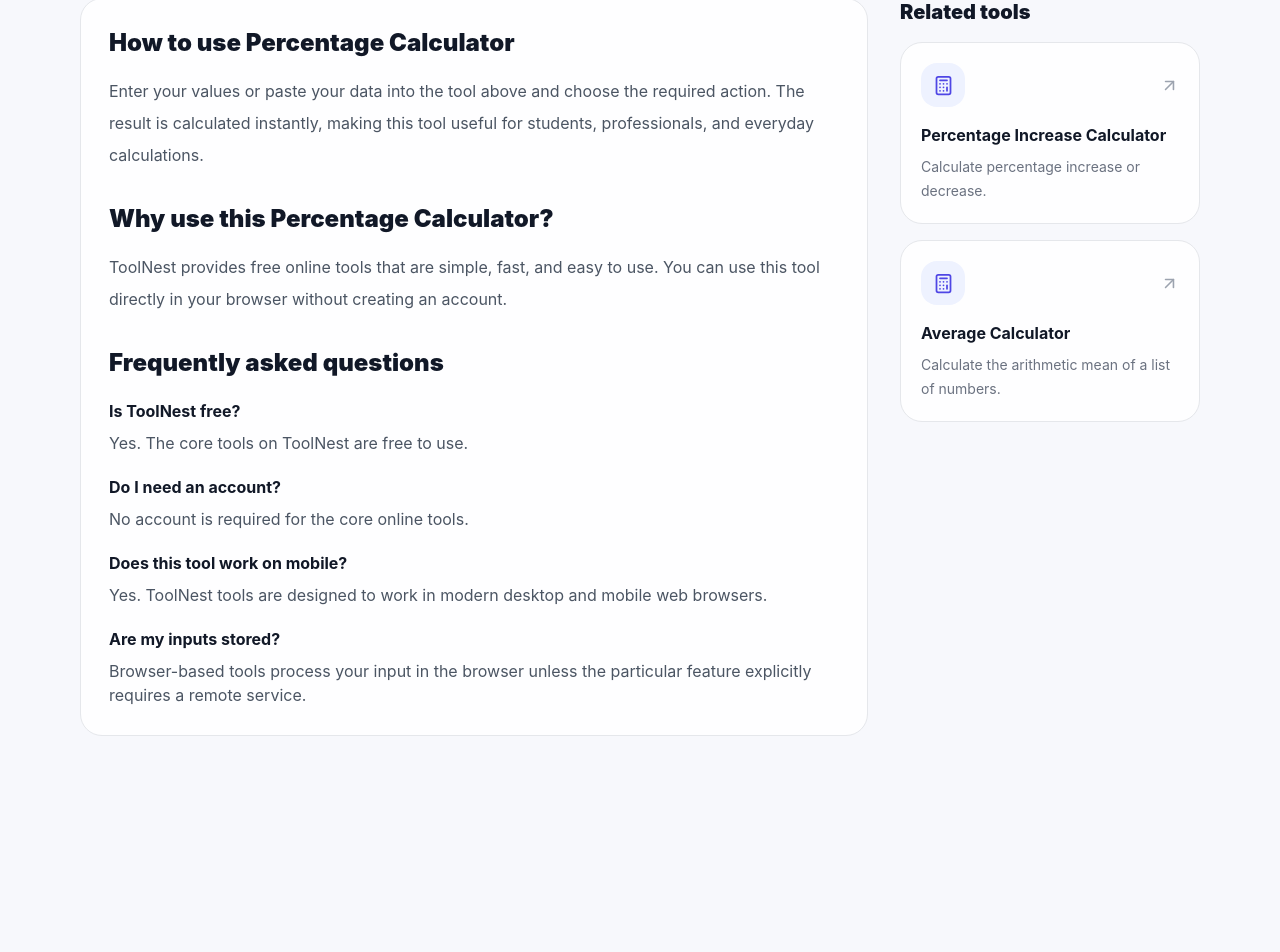
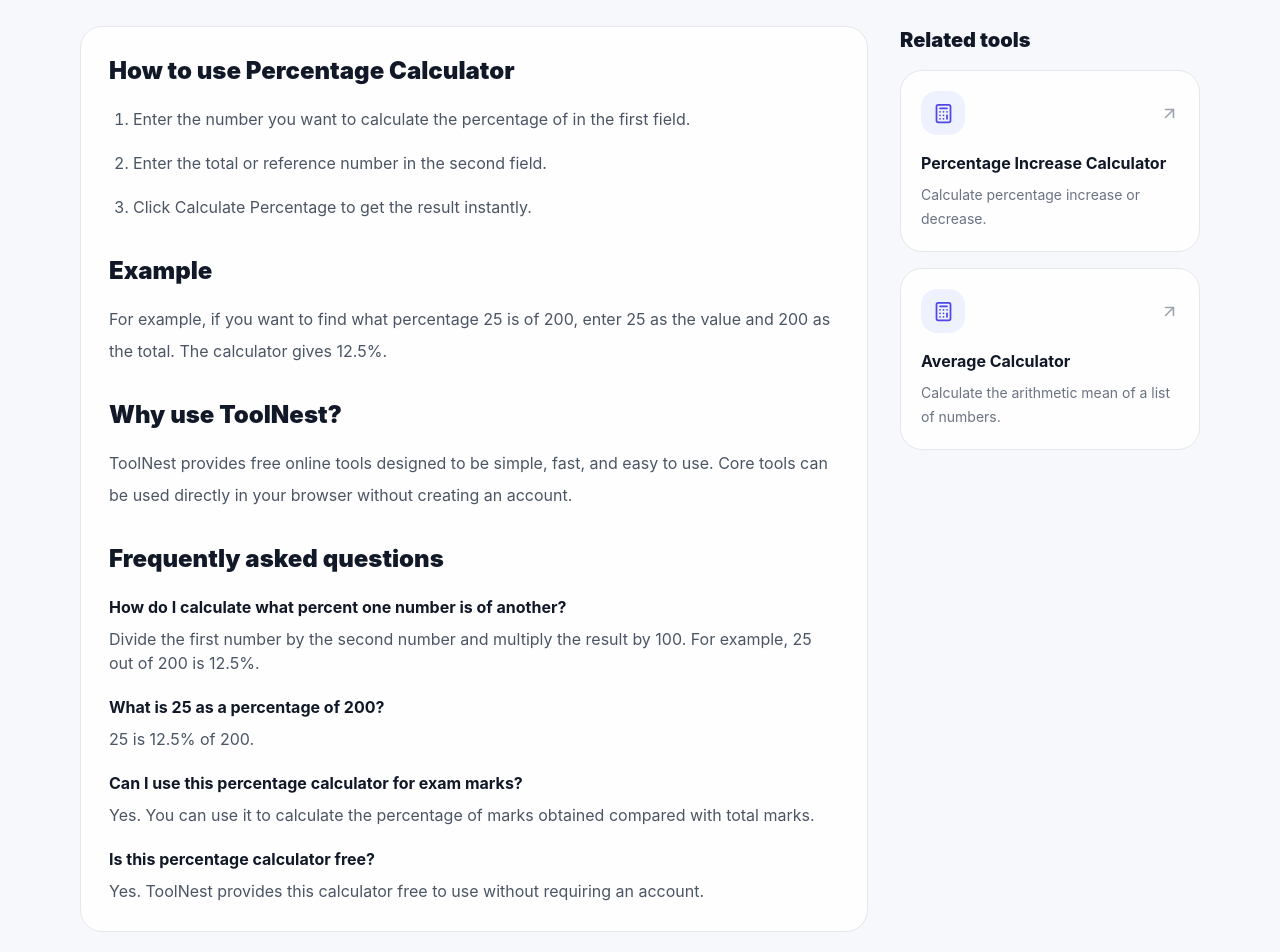
Before and after one commit to shaan9262657315-sketch/ToolNest, a Next.js app: page /tools/percentage-calculator in a window 1280 px wide. Shown: the part 563-1515 px from the top of the page. Before the commit the page ends 1339 px from the top, so only its background shows below. Built offline with nearby package versions, Linux system fonts and the light colour scheme.

Commit message:
Improve SEO for top five tool pages

```diff
--- a/app/tools/[slug]/page.tsx
+++ b/app/tools/[slug]/page.tsx
@@ -4,9 +4,226 @@ import { ToolCard } from "@/components/ToolCard";
 import { notFound } from "next/navigation";
 import type { Metadata } from "next";
 
+const seoContent: Record<
+  string,
+  {
+    title: string;
+    description: string;
+    intro: string;
+    howTo: string[];
+    example: string;
+    faqs: { question: string; answer: string }[];
+  }
+> = {
+  "percentage-calculator": {
+    title: "Percentage Calculator - Find What Percent One Number Is of Another | ToolNest",
+    description:
+      "Free percentage calculator to find what percent one number is of another. Calculate percentages instantly with a simple online calculator.",
+    intro:
+      "Use this free Percentage Calculator to find what percent one number is of another. It is useful for students, marks calculations, everyday math, and quick percentage problems.",
+    howTo: [
+      "Enter the number you want to calculate the percentage of in the first field.",
+      "Enter the total or reference number in the second field.",
+      "Click Calculate Percentage to get the result instantly.",
+    ],
+    example:
+      "For example, if you want to find what percentage 25 is of 200, enter 25 as the value and 200 as the total. The calculator gives 12.5%.",
+    faqs: [
+      {
+        question: "How do I calculate what percent one number is of another?",
+        answer:
+          "Divide the first number by the second number and multiply the result by 100. For example, 25 out of 200 is 12.5%.",
+      },
+      {
+        question: "What is 25 as a percentage of 200?",
+        answer:
+          "25 is 12.5% of 200.",
+      },
+      {
+        question: "Can I use this percentage calculator for exam marks?",
+        answer:
+          "Yes. You can use it to calculate the percentage of marks obtained compared with total marks.",
+      },
+      {
+        question: "Is this percentage calculator free?",
+        answer:
+          "Yes. ToolNest provides this calculator free to use without requiring an account.",
+      },
+    ],
+  },
+  "percentage-increase-calculator": {
+  title:
+    "Percentage Increase Calculator - Calculate Percentage Increase or Decrease | ToolNest",
+
+  description:
+    "Free percentage increase calculator to find the percentage change between an original value and a new value. Calculate increase or decrease instantly.",
+
+  intro:
+    "Use this free Percentage Increase Calculator to find how much a value has increased or decreased in percentage terms. Enter the original value and the new value to calculate the percentage change instantly.",
+
+  howTo: [
+    "Enter the original or starting value.",
+    "Enter the new or final value.",
+    "Click the calculate button to find the percentage increase or decrease.",
+  ],
+
+  example:
+    "For example, if a value changes from 100 to 120, the increase is 20. The percentage increase is 20%. If the value changes from 100 to 80, the result is a 20% decrease.",
+
+  faqs: [
+    {
+      question: "How do you calculate percentage increase?",
+      answer:
+        "Subtract the original value from the new value, divide the difference by the original value, and multiply by 100.",
+    },
+    {
+      question: "What is the percentage increase from 100 to 120?",
+      answer:
+        "The value increases by 20, which is a 20% increase from 100 to 120.",
+    },
+    {
+      question: "Can this calculator calculate percentage decrease?",
+      answer:
+        "Yes. If the new value is smaller than the original value, the calculator reports the percentage decrease.",
+    },
+    {
+      question: "Can students use this calculator?",
+      answer:
+        "Yes. It can be useful for mathematics, marks comparison, statistics, price changes, and other percentage-change calculations.",
+    },
+  ],
+},
+"discount-calculator": {
+  title:
+    "Discount Calculator - Calculate Sale Price and Savings | ToolNest",
+
+  description:
+    "Free discount calculator to calculate sale price, discount amount, and total savings from an original price and discount percentage.",
+
+  intro:
+    "Use this free Discount Calculator to quickly find the sale price and money saved after applying a discount. It is useful for shopping, price comparisons, student budgeting, and everyday calculations.",
+
+  howTo: [
+    "Enter the original price of the product or item.",
+    "Enter the discount percentage.",
+    "Click the calculate button to find the sale price and amount saved.",
+  ],
+
+  example:
+    "For example, if an item costs ₹1,000 and has a 20% discount, you save ₹200 and the sale price is ₹800.",
+
+  faqs: [
+    {
+      question: "How do you calculate a discount?",
+      answer:
+        "Multiply the original price by the discount percentage and divide by 100. Subtract the discount amount from the original price to get the sale price.",
+    },
+    {
+      question: "What is 20% off ₹1,000?",
+      answer:
+        "A 20% discount on ₹1,000 is ₹200, so the final sale price is ₹800.",
+    },
+    {
+      question: "Does this calculator show how much I save?",
+      answer:
+        "Yes. The calculator shows both the final sale price and the amount saved from the discount.",
+    },
+    {
+      question: "Can I use this discount calculator for shopping?",
+      answer:
+        "Yes. You can use it to quickly calculate discounts and compare sale prices while shopping online or in stores.",
+    },
+  ],
+},
+"average-calculator": {
+  title:
+    "Average Calculator - Calculate the Average of Numbers | ToolNest",
+
+  description:
+    "Free average calculator to calculate the arithmetic mean of numbers quickly. Enter numbers separated by commas or spaces and get the average instantly.",
+
+  intro:
+    "Use this free Average Calculator to find the arithmetic mean of a list of numbers. It is useful for students calculating marks, scores, test results, statistics, and everyday numerical data.",
+
+  howTo: [
+    "Enter the numbers you want to calculate the average of.",
+    "Separate the numbers using commas or spaces.",
+    "Click Calculate Average to instantly find the count and average.",
+  ],
+
+  example:
+    "For example, if you enter 10, 20, 30, 40, and 50, the total is 150 and there are 5 numbers. The average is 30.",
+
+  faqs: [
+    {
+      question: "How do you calculate an average?",
+      answer:
+        "Add all the numbers together and divide the total by the number of values.",
+    },
+    {
+      question: "What is the average of 10, 20, and 30?",
+      answer:
+        "The average is 20 because (10 + 20 + 30) divided by 3 equals 20.",
+    },
+    {
+      question: "Can I enter numbers separated by spaces?",
+      answer:
+        "Yes. You can enter numbers separated by commas or spaces.",
+    },
+    {
+      question: "Can students use this average calculator?",
+      answer:
+        "Yes. Students can use it to calculate average marks, scores, grades, and other numerical data.",
+    },
+  ],
+},
+"date-difference-calculator": {
+  title:
+    "Date Difference Calculator - Calculate Days Between Two Dates | ToolNest",
+
+  description:
+    "Free date difference calculator to find the exact number of days between two dates. Quickly calculate the difference between any two dates online.",
+
+  intro:
+    "Use this free Date Difference Calculator to find the difference between two dates. It is useful for students, assignment deadlines, project planning, event planning, and everyday date calculations.",
+
+  howTo: [
+    "Select the starting date.",
+    "Select the ending date.",
+    "Click the calculate button to find the difference between the two dates.",
+  ],
+
+  example:
+    "For example, if the starting date is January 1 and the ending date is January 10 of the same year, the difference between the dates is 9 days.",
+
+  faqs: [
+    {
+      question: "How do you calculate the difference between two dates?",
+      answer:
+        "The difference is calculated by finding the time between the starting date and ending date. This calculator gives the difference in days.",
+    },
+    {
+      question: "Can I calculate the number of days between two dates?",
+      answer:
+        "Yes. Enter the start date and end date to calculate the number of days between them.",
+    },
+    {
+      question: "Is the date difference calculator useful for students?",
+      answer:
+        "Yes. Students can use it to calculate days between exams, assignments, deadlines, semesters, and other important dates.",
+    },
+    {
+      question: "Is this date calculator free?",
+      answer:
+        "Yes. ToolNest provides this date difference calculator free to use without requiring an account.",
+    },
+  ],
+},
+};
+
 export function generateStaticParams() {
-  return tools.map((t) => ({
-    slug: t.slug,
+  return tools.map((tool) => ({
+    slug: tool.slug,
   }));
 }
 
@@ -16,15 +233,21 @@ export async function generateMetadata({
   params: Promise<{ slug: string }>;
 }): Promise<Metadata> {
   const { slug } = await params;
-  const tool = tools.find((t) => t.slug === slug);
+
+  const tool = tools.find((item) => item.slug === slug);
 
   if (!tool) {
     return {};
   }
 
-  const title = `${tool.name} - Free Online Tool | ToolNest`;
+  const custom = seoContent[slug];
 
-  const description = `${tool.description} Use this free online ${tool.name.toLowerCase()} on ToolNest with instant results and no account required.`;
+  const title =
+    custom?.title ?? `${tool.name} - Free Online Tool | ToolNest`;
+
+  const description =
+    custom?.description ??
+    `${tool.description} Use this free online tool on ToolNest with instant results.`;
 
   return {
     title,
@@ -62,17 +285,19 @@ export default async function ToolPage({
 }) {
   const { slug } = await params;
 
-  const tool = tools.find((t) => t.slug === slug);
+  const tool = tools.find((item) => item.slug === slug);
 
   if (!tool) {
     notFound();
   }
 
+  const custom = seoContent[slug];
+
   const relatedTools = tools
     .filter(
-      (t) =>
-        t.category === tool.category &&
-        t.slug !== tool.slug
+      (item) =>
+        item.category === tool.category &&
+        item.slug !== tool.slug
     )
     .slice(0, 4);
 
@@ -117,41 +342,74 @@ export default async function ToolPage({
         </h1>
 
         <p className="mt-3 max-w-3xl text-lg text-gray-500 dark:text-gray-400">
-          {tool.description}
+          {custom?.intro ?? tool.description}
         </p>
       </header>
 
-      {/* Actual Tool */}
+      {/* Existing Tool - functionality unchanged */}
       <ToolRunner slug={tool.slug} />
 
-      {/* SEO Content + Related Tools */}
+      {/* SEO Content */}
       <article className="mt-12 grid gap-8 md:grid-cols-[1fr_300px]">
         <div className="card p-7">
           <h2 className="text-2xl font-black">
             How to use {tool.name}
           </h2>
 
+          {custom ? (
+            <ol className="mt-4 list-decimal space-y-3 pl-6 leading-8 text-gray-600 dark:text-gray-300">
+              {custom.howTo.map((step) => (
+                <li key={step}>{step}</li>
+              ))}
+            </ol>
+          ) : (
             <p className="mt-4 leading-8 text-gray-600 dark:text-gray-300">
-            Enter your values or paste your data into the tool above
-            and choose the required action. The result is calculated
-            instantly, making this tool useful for students,
-            professionals, and everyday calculations.
+              Enter your values or data into the tool above and
+              choose the required action. Results are calculated
+              instantly.
             </p>
+          )}
 
+          {custom && (
+            <>
               <h2 className="mt-8 text-2xl font-black">
-            Why use this {tool.name}?
+                Example
               </h2>
 
               <p className="mt-4 leading-8 text-gray-600 dark:text-gray-300">
-            ToolNest provides free online tools that are simple,
-            fast, and easy to use. You can use this tool directly
-            in your browser without creating an account.
+                {custom.example}
+              </p>
+            </>
+          )}
+
+          <h2 className="mt-8 text-2xl font-black">
+            Why use ToolNest?
+          </h2>
+
+          <p className="mt-4 leading-8 text-gray-600 dark:text-gray-300">
+            ToolNest provides free online tools designed to be
+            simple, fast, and easy to use. Core tools can be used
+            directly in your browser without creating an account.
           </p>
 
           <h2 className="mt-8 text-2xl font-black">
             Frequently asked questions
           </h2>
 
+          {custom ? (
+            custom.faqs.map((faq) => (
+              <div key={faq.question}>
+                <h3 className="mt-5 font-bold">
+                  {faq.question}
+                </h3>
+
+                <p className="mt-2 text-gray-600 dark:text-gray-300">
+                  {faq.answer}
+                </p>
+              </div>
+            ))
+          ) : (
+            <>
               <h3 className="mt-5 font-bold">
                 Is ToolNest free?
               </h3>
@@ -167,25 +425,8 @@ export default async function ToolPage({
               <p className="mt-2 text-gray-600 dark:text-gray-300">
                 No account is required for the core online tools.
               </p>
-
-          <h3 className="mt-5 font-bold">
-            Does this tool work on mobile?
-          </h3>
-
-          <p className="mt-2 text-gray-600 dark:text-gray-300">
-            Yes. ToolNest tools are designed to work in modern
-            desktop and mobile web browsers.
-          </p>
-
-          <h3 className="mt-5 font-bold">
-            Are my inputs stored?
-          </h3>
-
-          <p className="mt-2 text-gray-600 dark:text-gray-300">
-            Browser-based tools process your input in the browser
-            unless the particular feature explicitly requires a
-            remote service.
-          </p>
+            </>
+          )}
         </div>
 
         {/* Related Tools */}
```
Lines whose indentation alone changed are shown as unchanged.
